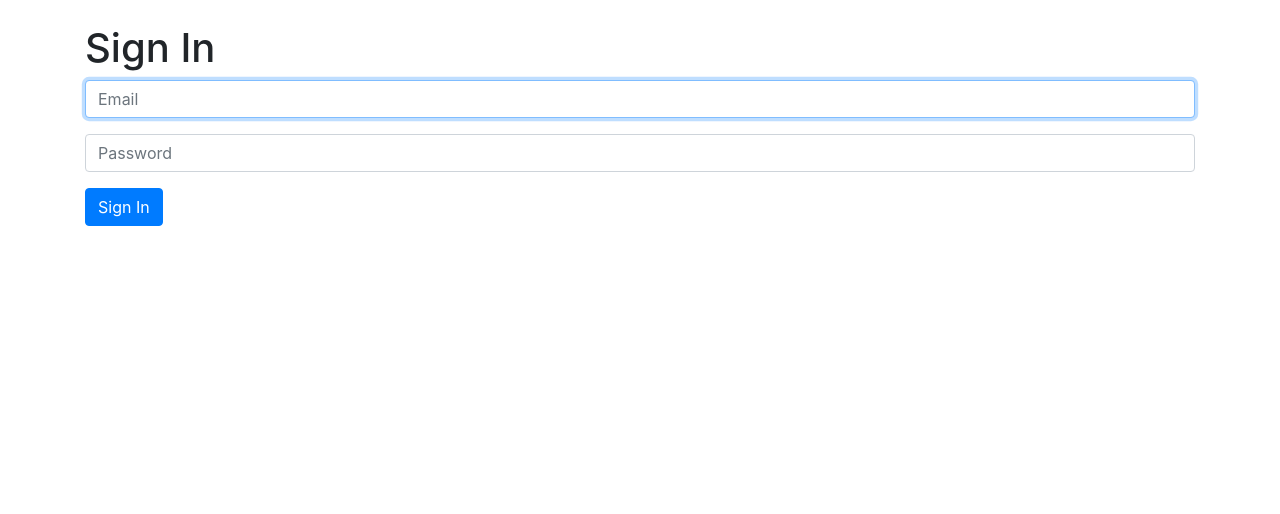
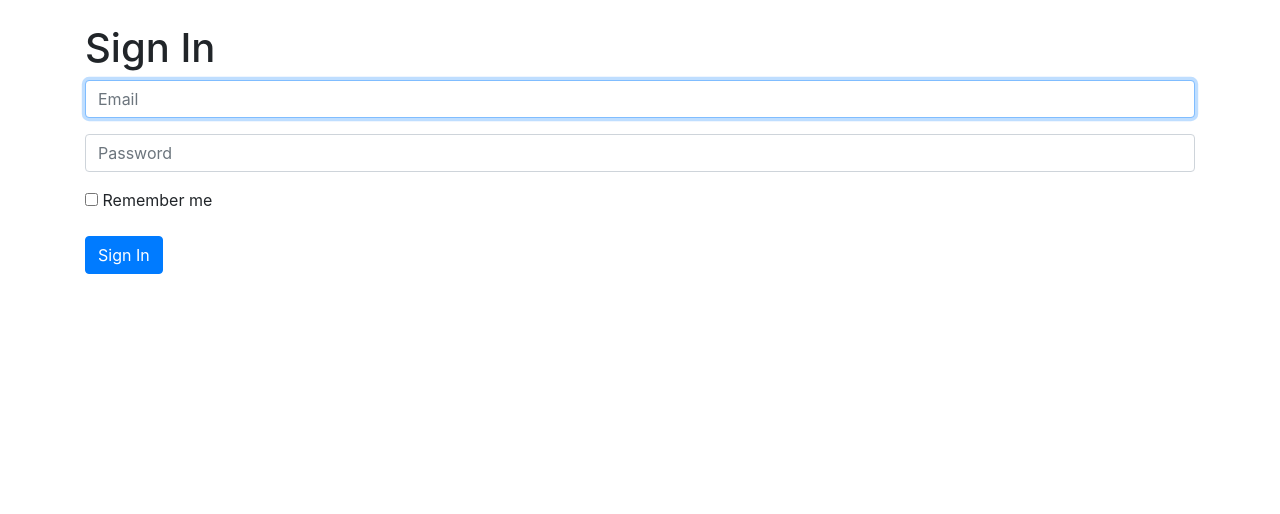
Before and after one commit to SergeyGavr/project-manager, a Symfony app: template manager/templates/security/login.html.twig in a window 1280 px wide. Shown: the part 56-570 px from the top of the page. Run offline with Twig, Linux system fonts and the light colour scheme; the template is opened without the code that fills it, so the values that code supplies are empty; some libraries are stand-ins or nearby versions.

Commit message:
Enabled Remember Me

```diff
--- a/manager/templates/security/login.html.twig
+++ b/manager/templates/security/login.html.twig
@@ -39,6 +39,13 @@
             </label>
         </div>
     #}
+    <div class="form-group">
+        <div class="checkbox mb-3">
+            <label>
+                <input type="checkbox" name="_remember_me"> Remember me
+            </label>
+        </div>
+    </div>
 
     <div class="form-group">
         <button class="btn btn-primary" type="submit">Sign In</button>
```
Also changed, not shown: 1 other file.
